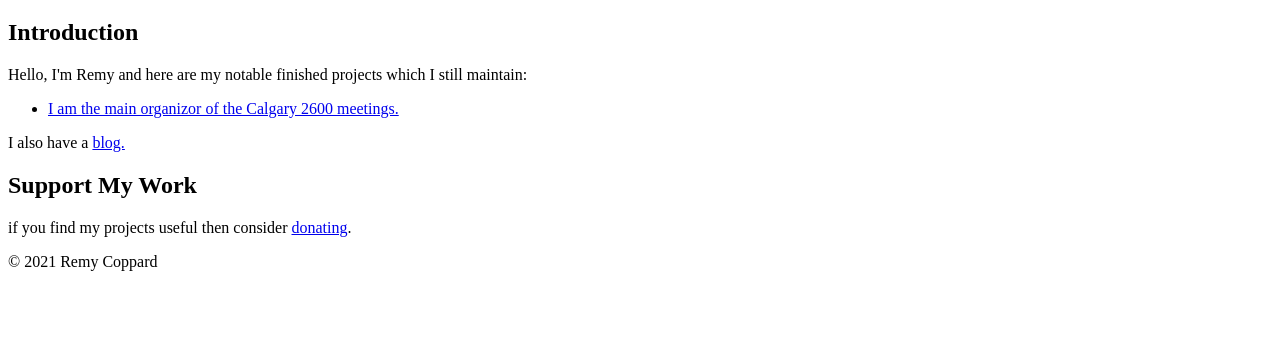
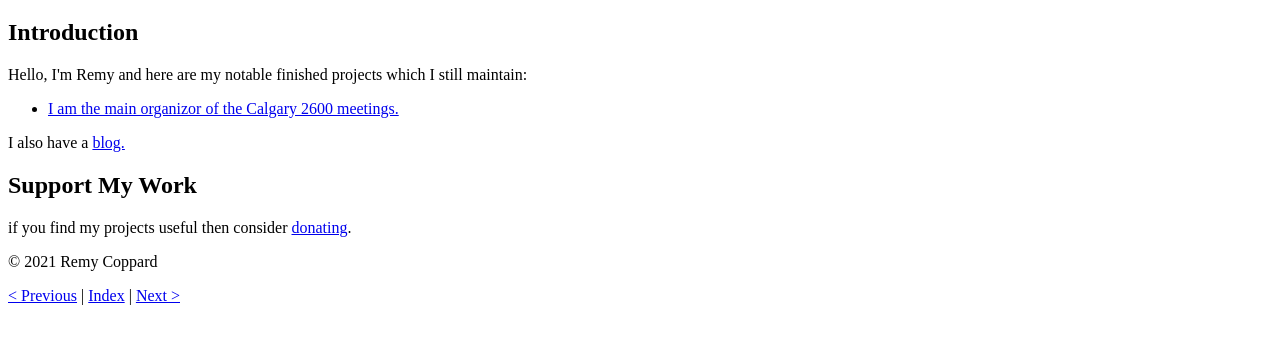
Before and after one commit to RemyCoppard/personal_website, a plain HTML site: page index.html in a window 1280 px wide. Shown: the part 105-444 px from the top of the page. Drawn offline with Linux system fonts and the light colour scheme.

Commit message:
adding web-ring

```diff
--- a/index.html
+++ b/index.html
@@ -38,6 +38,7 @@
     </p>
     <footer>
     <p>© 2021 Remy Coppard</p>
+    <a href="https://sachinsudra.com">&lt; Previous</a> | <a href="https://webring.t0.vc">Index</a> | <a href="https://tannercollin.com">Next &gt;</a>
     </footer>
     </main>
   </body>
```
